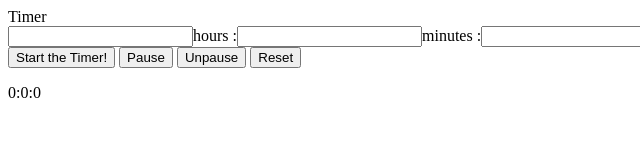
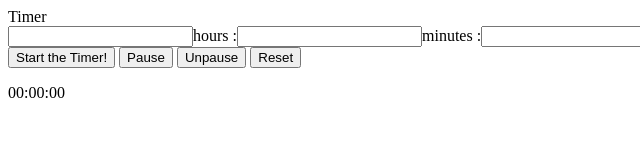
Before and after one commit to mkartha/TimerProject, a plain HTML site: page index.html in a window 1280 px wide. Shown: the full height of the page, 0-640 px from the left. Drawn offline with Linux system fonts and the light colour scheme.

Commit message:
Changed front screen

```diff
--- a/index.html
+++ b/index.html
@@ -14,7 +14,7 @@
 <button id="Pause" onclick="pauseTimer()">Pause</button>
 <button id="Rest" onclick="unpauseTimer()">Unpause</button>
 <button id="Off" onclick="reset()">Reset</button>
-<p id="timer">0:0:0</p>
+<p id="timer">00:00:00</p>
 
 <audio id="sound"  src="https://cdn.pixabay.com/audio/2022/03/14/audio_d164fb27ce.mp3"></audio>
 
```
